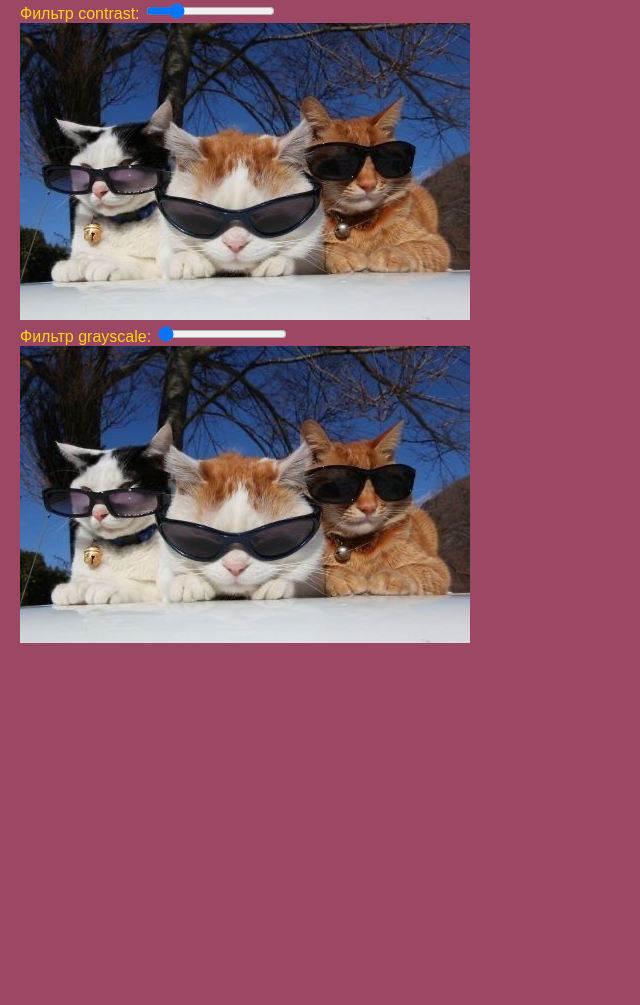
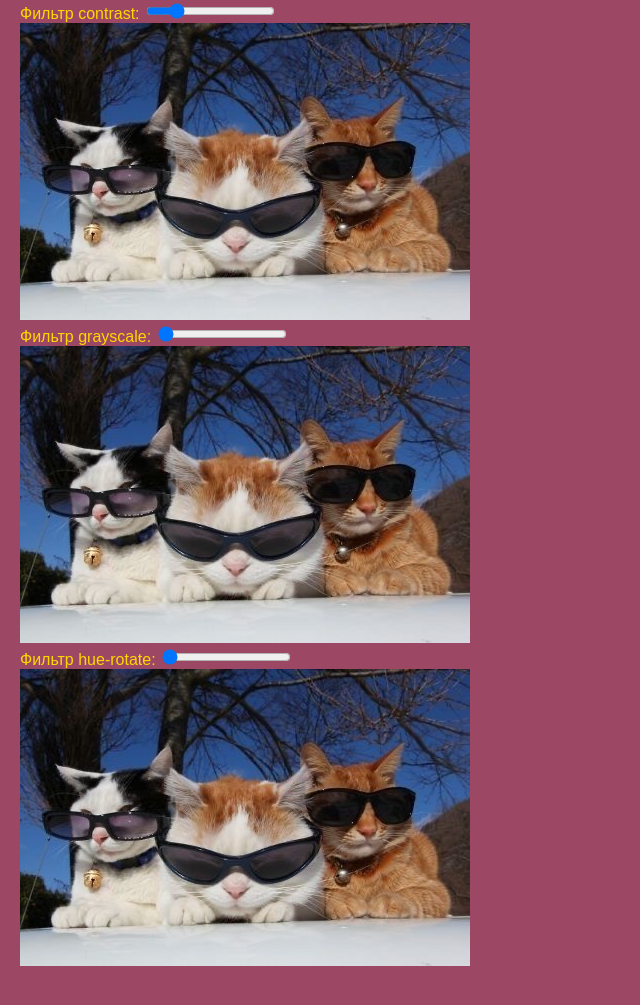
Before and after one commit to Keller-An/web-front-labs, a plain HTML site: page lab5/filters.html in a window 1280 px wide. Shown: the part 825-1830 px from the top of the page, without its empty margins (0-640 px from the left). Before the commit the page ends 1557 px from the top, so only its background shows below. Drawn offline with Linux system fonts and the light colour scheme.

Commit message:
Фильтр hue-rotate

```diff
--- a/lab5/filters.html
+++ b/lab5/filters.html
@@ -28,6 +28,11 @@
             let value = document.getElementById('grayscaleValue').value + '%';
             document.getElementById('grayscaleOutput').innerText = value;
             document.getElementById('grayscaleImage').style.filter = 'grayscale(' + value + ')';
+        }
+        function huerotateChange() {
+            let value = document.getElementById('huerotateValue').value + 'deg';
+            document.getElementById('huerotateOutput').innerText = value;
+            document.getElementById('huerotateImage').style.filter = 'hue-rotate(' + value + ')';
         }
 
     </script>
@@ -66,6 +71,11 @@
             <input type="range" min="0" max="100" value="0" onchange="grayscaleChange()" id="grayscaleValue">
             <span id="grayscaleOutput"></span>
             <div><img src="IMG_2883.JPG" id="grayscaleImage"></div>
+        <div>
+            Фильтр hue-rotate:
+            <input type="range" min="0" max="360" value="0" onchange="huerotateChange()" id="huerotateValue">
+            <span id="huerotateOutput"></span>
+            <div><img src="IMG_2883.JPG" id="huerotateImage"></div>
 
 
 
```
